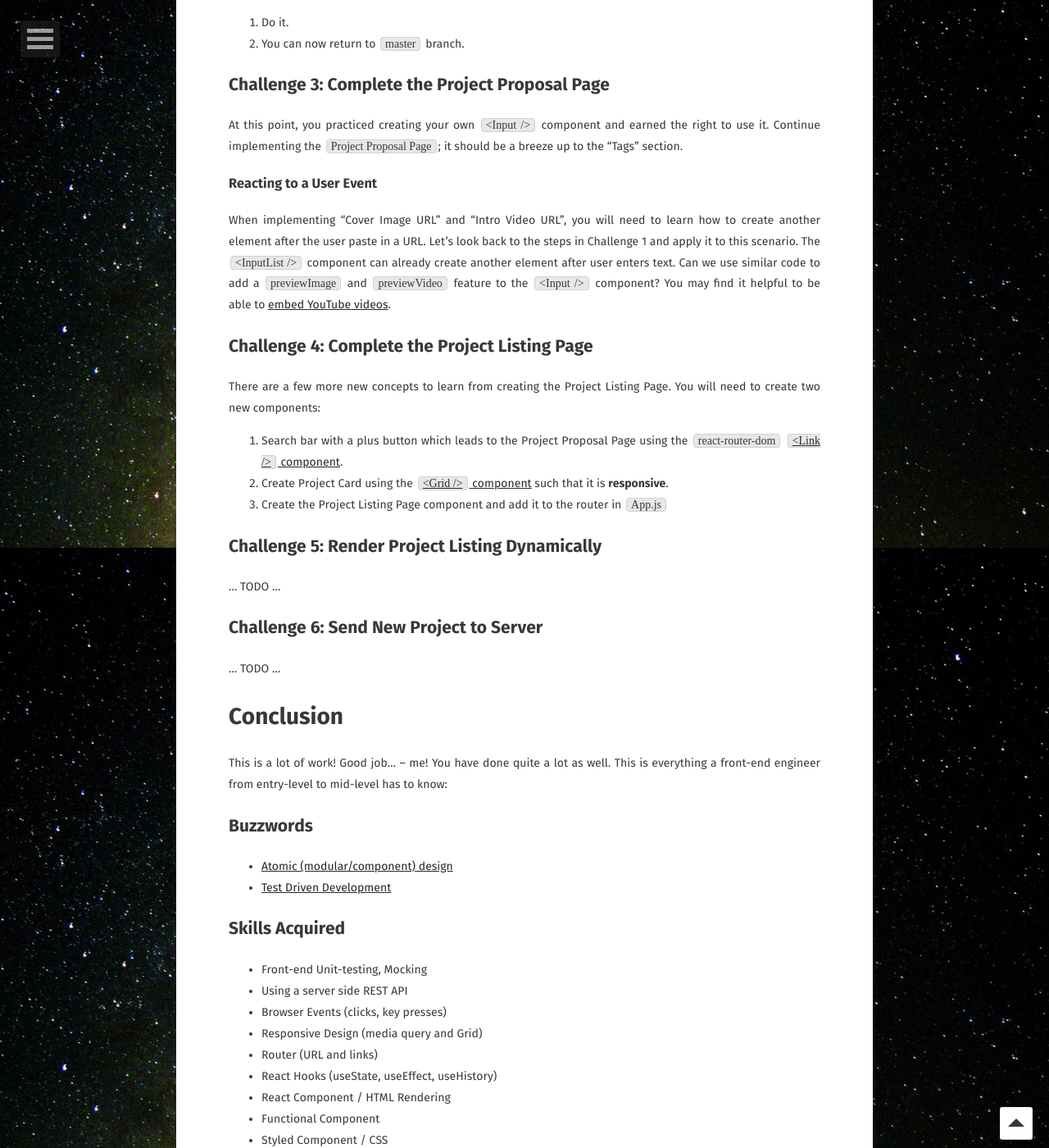
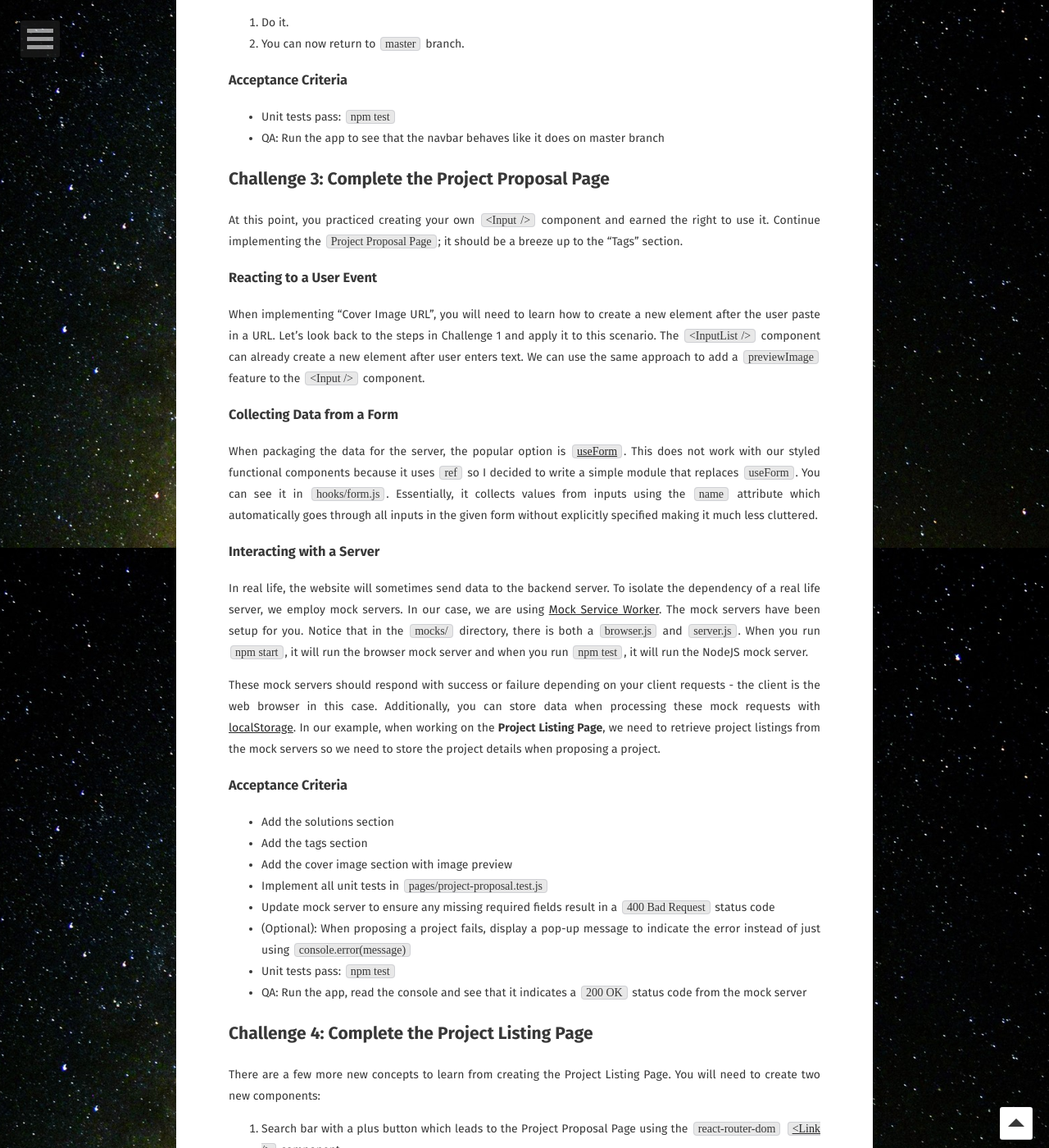
Before and after one commit to missAliceX/AngelX, a Jekyll site: the page built from _posts/2021-07-13-web-application.md, in a window 1280 px wide and 1400 px high, scrolled down 7432 px. Shown: the whole window at 82% size. Built offline with Jekyll 4.4.1, drawn with Linux system fonts in a browser that asks for light colours; some web fonts are replaced; some of the changed text lies outside the part shown.

Commit message:
complete tutorial

```diff
--- a/_posts/2021-07-13-web-application.md
+++ b/_posts/2021-07-13-web-application.md
@@ -44,13 +44,13 @@ Allows users to propose a project with the following details. All fields are req
 
 - Project Name (single input)
 - Tagline (single input)
-- Problem Statements (input list)
-- Potential Solutions (input list)
-- Tags (input list, item is removable)
-- Cover image link (single input, not required)
-- Video link (single input, not required)
+- Problem Statements (input list, at least one required)
+- Potential Solutions (input list, at least one required)
+- Tags (input list, at least one required)
+- Cover image link (single input, has preview, not required to propose project)
 
-Create a back button which will lead to the _Project Listing Page_ when clicked.
+Create a cancel button which will lead to the _Project Listing Page_ when clicked.
+Create a propose button which will send project proposal to the server when clicked.
 
 ### Project Listing Page ([Mock Up](https://www.figma.com/file/elCdGNnjq9l8ESs43WmNSM/crowd-funding-app?node-id=34%3A167))
 
@@ -227,13 +227,39 @@ Instructions:
 1. Do it.
 1. You can now return to `master` branch.
 
+### Acceptance Criteria
+
+- Unit tests pass: `npm test`
+- QA: Run the app to see that the navbar behaves like it does on master branch
+
 ## Challenge 3: Complete the Project Proposal Page
 
 At this point, you practiced creating your own `<Input />` component and earned the right to use it. Continue implementing the `Project Proposal Page`; it should be a breeze up to the "Tags" section.
 
 ### Reacting to a User Event
 
-When implementing "Cover Image URL" and "Intro Video URL", you will need to learn how to create another element after the user paste in a URL. Let's look back to the steps in Challenge 1 and apply it to this scenario. The `<InputList />` component can already create another element after user enters text. Can we use similar code to add a `previewImage` and `previewVideo` feature to the `<Input />` component? You may find it helpful to be able to [embed YouTube videos](https://www.w3schools.com/html/html_youtube.asp).
+When implementing "Cover Image URL", you will need to learn how to create a new element after the user paste in a URL. Let's look back to the steps in Challenge 1 and apply it to this scenario. The `<InputList />` component can already create a new element after user enters text. We can use the same approach to add a `previewImage` feature to the `<Input />` component.
+
+### Collecting Data from a Form
+
+When packaging the data for the server, the popular option is [`useForm`](https://react-hook-form.com/api/useform). This does not work with our styled functional components because it uses `ref` so I decided to write a simple module that replaces `useForm`. You can see it in `hooks/form.js`. Essentially, it collects values from inputs using the `name` attribute which automatically goes through all inputs in the given form without explicitly specified making it much less cluttered.
+
+### Interacting with a Server
+
+In real life, the website will sometimes send data to the backend server. To isolate the dependency of a real life server, we employ mock servers. In our case, we are using [Mock Service Worker](https://mswjs.io/). The mock servers have been setup for you. Notice that in the `mocks/` directory, there is both a `browser.js` and `server.js`. When you run `npm start`, it will run the browser mock server and when you run `npm test`, it will run the NodeJS mock server.
+
+These mock servers should respond with success or failure depending on your client requests - the client is the web browser in this case. Additionally, you can store data when processing these mock requests with [localStorage](https://developer.mozilla.org/en-US/docs/Web/API/Window/localStorage). In our example, when working on the **Project Listing Page**, we need to retrieve project listings from the mock servers so we need to store the project details when proposing a project.
+
+### Acceptance Criteria
+
+- Add the solutions section
+- Add the tags section
+- Add the cover image section with image preview
+- Implement all unit tests in `pages/project-proposal.test.js`
+- Update mock server to ensure any missing required fields result in a `400 Bad Request` status code
+- (Optional): When proposing a project fails, display a pop-up message to indicate the error instead of just using `console.error(message)`
+- Unit tests pass: `npm test`
+- QA: Run the app, read the console and see that it indicates a `200 OK` status code from the mock server
 
 ## Challenge 4: Complete the Project Listing Page
 
@@ -242,30 +268,45 @@ There are a few more new concepts to learn from creating the Project Listing Pag
 1. Search bar with a plus button which leads to the Project Proposal Page using the `react-router-dom` [`<Link />` component](https://stackoverflow.com/questions/29244731/react-router-how-to-manually-invoke-link).
 1. Create Project Card using the [`<Grid />` component](https://material-ui.com/components/grid/) such that it is **responsive**.
 1. Create the Project Listing Page component and add it to the router in `App.js`
+1. Store data in [localStorage](https://developer.mozilla.org/en-US/docs/Web/API/Window/localStorage) when proposing a project and retrieve data from it when loading the project listing.
 
-## Challenge 5: Render Project Listing Dynamically
+### Acceptance Criteria
 
-... TODO ...
-
-## Challenge 6: Send New Project to Server
-
-... TODO ...
+- Create the `<SearchBar />` component
+- Create the `<ProjectCard />` component
+- Create the `<ProjectListingPage />` page component
+- Implement all unit tests for each component
+- Update the mock server to incorporate a `GET` request which retrieves all proposed projects
+- Unit tests pass: `npm test`
+- QA: Run the app and see that all previously proposed projects appear on the **Project Listing Page**
+- QA: Clicking on the Plus icon next to the search bar brings us to the **Project Proposal Page**
+- QA: Clicking on cancel or propose (if successful), brings us back to the **Project Listing Page**
 
 # Conclusion
 
-This is a lot of work! Good job... -- me! You have done quite a lot as well. This is everything a front-end engineer from entry-level to mid-level has to know:
+This is a lot of work! Good job... -- me! You have done quite a lot as well. Let's summarize what you have learned.
 
-## Buzzwords
+## Buzzwords Earned
 - [Atomic (modular/component) design](https://bradfrost.com/blog/post/atomic-web-design/)
 - [Test Driven Development](https://en.wikipedia.org/wiki/Test-driven_development)
+- [Mocking](https://stackoverflow.com/questions/2665812/what-is-mocking)
+- [Unit Testing](https://www.tutorialspoint.com/software_testing_dictionary/unit_testing.htm)
+- [Browser Events](https://developer.mozilla.org/en-US/docs/Learn/JavaScript/Building_blocks/Events)
+- [Responsive Design](https://www.w3schools.com/html/html_responsive.asp)
+- [Web Routinig](https://stackoverflow.com/questions/39636411/what-is-routing-why-is-routing-needed-in-single-page-web-apps)
+- [React Hooks](https://reactjs.org/docs/hooks-intro.html): useState, useEffect, useHistory, useForm
+- [React Functional/Class Component](https://reactjs.org/docs/components-and-props.html)
+- [Styled Component](https://styled-components.com/docs)
 
 ## Skills Acquired
-- Front-end Unit-testing, Mocking
-- Using a server side REST API
-- Browser Events (clicks, key presses)
-- Responsive Design (media query and Grid)
-- Router (URL and links)
-- React Hooks (useState, useEffect, useHistory)
-- React Component / HTML Rendering
-- Functional Component
-- Styled Component / CSS
+- You can now create your own non-trivial, production-ready, interactive and responsive designs with HTML, Styled Component and SASS/CSS through React.
+- You can create and transition betweens pages using these components.
+- You can send and retrieve data to and from a server on your web application.
+- You can properly test your designs with unit-testing and mock servers.
+
+For most companies, this is most of the things a front-end engineer from entry-level to even a mid-level has to know. In order to be a well rounded engineer, you also need to know what other people do.
+
+<div markdown="0" class="bot-nav">
+  <a href="javascript:history.back()" class="btn">Back</a>
+  <a href="{{ site.url }}/micro-services" class="btn">Next: Micro Services</a>
+</div>
```
Also changed, not shown: _data/navigation.yml (+5 -5 lines), _posts/2021-06-20-agar-io.md (+8 -3 lines).
